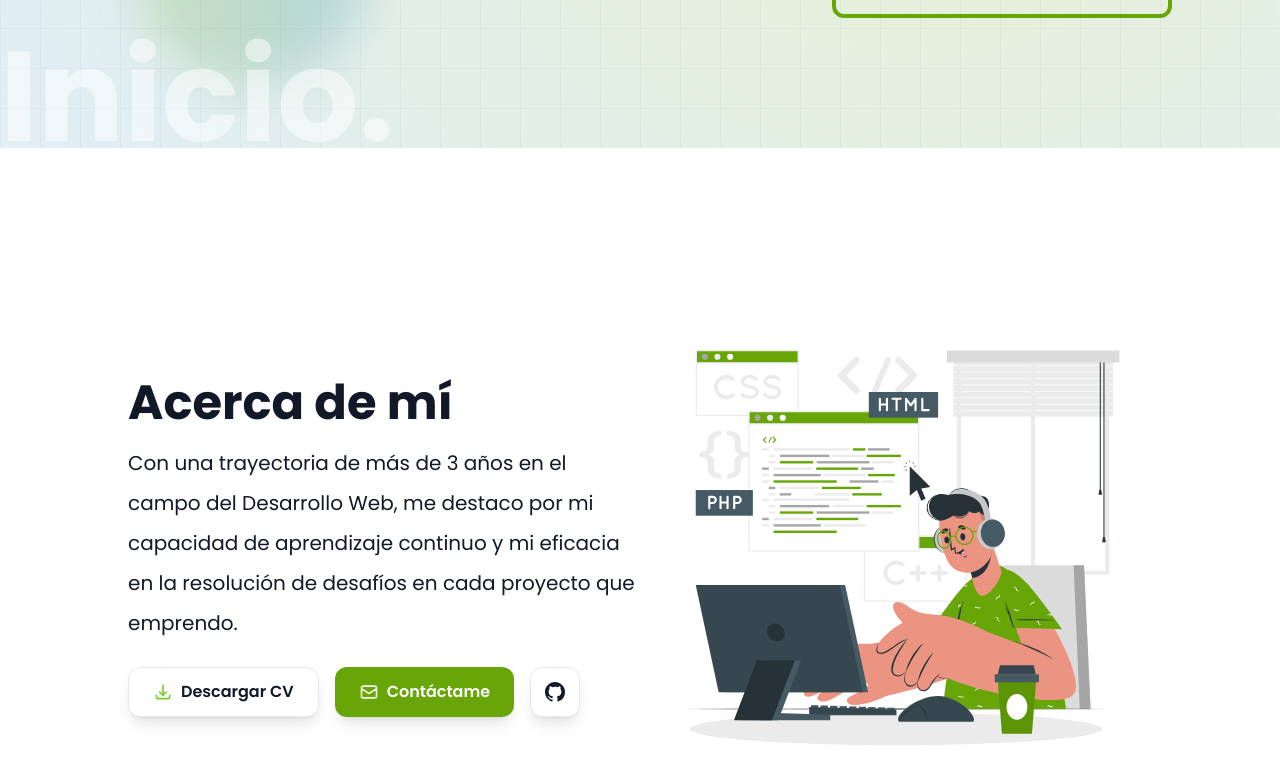
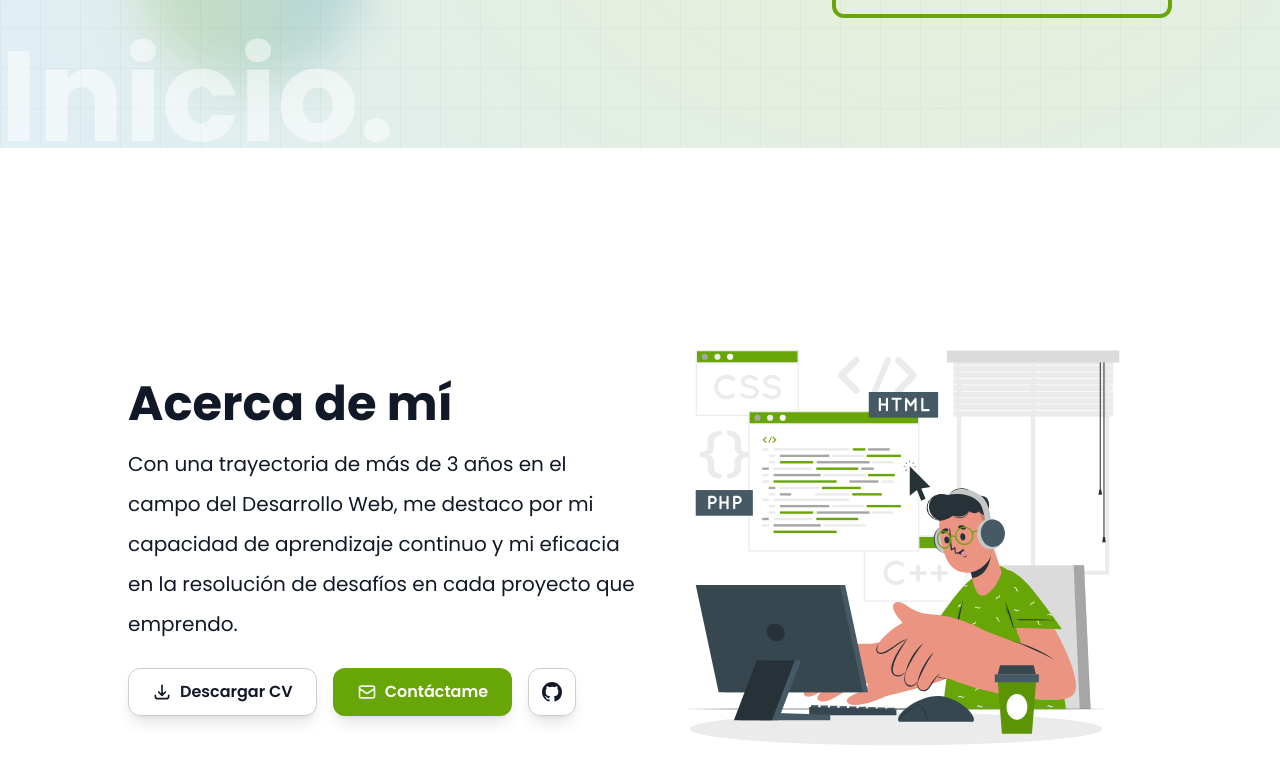
Before and after one commit to webdevmohamed/portfolio, a Vue app: page / in a window 1280 px wide. Shown: the part 652-1436 px from the top of the page. Built offline with nearby package versions, Linux system fonts and the light colour scheme.

Commit message:
Refactor button styles and transitions in DownloadCV, Github, and ContactMe components

```diff
--- a/src/components/Buttons/ContactMe.vue
+++ b/src/components/Buttons/ContactMe.vue
@@ -7,7 +7,7 @@
         </svg>
         <span class="font-semibold">{{ t('about.contactMe') }}</span>
         <div
-            class="absolute inset-0 rounded-xl border-2 border-transparent group-hover:border-primary-light/30 transition-colors duration-300">
+            class="absolute inset-0 rounded-xl border-2 border-transparent group-hover:border-foreground transition-colors duration-300">
         </div>
     </a>
 </template>
--- a/src/components/Buttons/DownloadCV.vue
+++ b/src/components/Buttons/DownloadCV.vue
@@ -1,13 +1,13 @@
 <template>
     <a href="@/assets/Mohamed_Mortahil_Elaaouad_Junio_2024.pdf" download
-        class="group relative flex items-center gap-2 px-6 py-3 bg-background border border-border rounded-xl shadow-lg hover:shadow-xl transition-all duration-300">
-        <svg class="w-5 h-5 text-primary-400" fill="none" stroke="currentColor" viewBox="0 0 24 24">
+        class="group relative flex items-center gap-2 px-6 py-3 bg-background rounded-xl shadow-lg hover:shadow-xl transition-all duration-300">
+        <svg class="w-5 h-5 text-foreground group-hover:text-primary-400" fill="none" stroke="currentColor" viewBox="0 0 24 24">
             <path stroke-linecap="round" stroke-linejoin="round" stroke-width="2"
                 d="M4 16v1a3 3 0 003 3h10a3 3 0 003-3v-1m-4-4l-4 4m0 0l-4-4m4 4V4" />
         </svg>
         <span class="font-semibold text-foreground">{{ t('about.downloadCV') }}</span>
         <div
-            class="absolute inset-0 rounded-xl border-2 border-transparent group-hover:border-primary/20 transition-colors duration-300">
+            class="absolute inset-0 rounded-xl border border-black/20 dark:border-white/20 group-hover:border-2 group-hover:border-primary/50 transition-colors duration-300">
         </div>
     </a>
 </template>
--- a/src/components/Buttons/Github.vue
+++ b/src/components/Buttons/Github.vue
@@ -1,12 +1,12 @@
 <template>
     <a href="https://github.com/your-github" target="_blank"
-        class="group relative flex items-center justify-center p-3 bg-background border border-border rounded-xl shadow-lg hover:shadow-xl transition-all duration-300">
-        <svg class="w-6 h-6 text-foreground" fill="currentColor" viewBox="0 0 24 24">
+        class="group relative flex items-center justify-center p-3 bg-background rounded-xl shadow-lg hover:shadow-xl transition-all duration-300">
+        <svg class="w-6 h-6 text-foreground group-hover:text-primary-400" fill="currentColor" viewBox="0 0 24 24">
             <path fill-rule="evenodd"
                 d="M12 2C6.477 2 2 6.484 2 12.017c0 4.425 2.865 8.18 6.839 9.504.5.092.682-.217.682-.483 0-.237-.008-.868-.013-1.703-2.782.605-3.369-1.343-3.369-1.343-.454-1.158-1.11-1.466-1.11-1.466-.908-.62.069-.608.069-.608 1.003.07 1.531 1.032 1.531 1.032.892 1.53 2.341 1.088 2.91.832.092-.647.35-1.088.636-1.338-2.22-.253-4.555-1.113-4.555-4.951 0-1.093.39-1.988 1.029-2.688-.103-.253-.446-1.272.098-2.65 0 0 .84-.27 2.75 1.026A9.564 9.564 0 0112 6.844c.85.004 1.705.115 2.504.337 1.909-1.296 2.747-1.027 2.747-1.027.546 1.379.202 2.398.1 2.651.64.7 1.028 1.595 1.028 2.688 0 3.848-2.339 4.695-4.566 4.943.359.309.678.92.678 1.855 0 1.338-.012 2.419-.012 2.747 0 .268.18.58.688.482A10.019 10.019 0 0022 12.017C22 6.484 17.522 2 12 2z" />
         </svg>
         <div
-            class="absolute inset-0 rounded-xl border-2 border-transparent group-hover:border-primary/20 transition-colors duration-300">
+            class="absolute inset-0 rounded-xl border border-black/20 dark:border-white/20 group-hover:border-2 group-hover:border-primary/50 transition-colors duration-300">
         </div>
     </a>
 </template>
```
